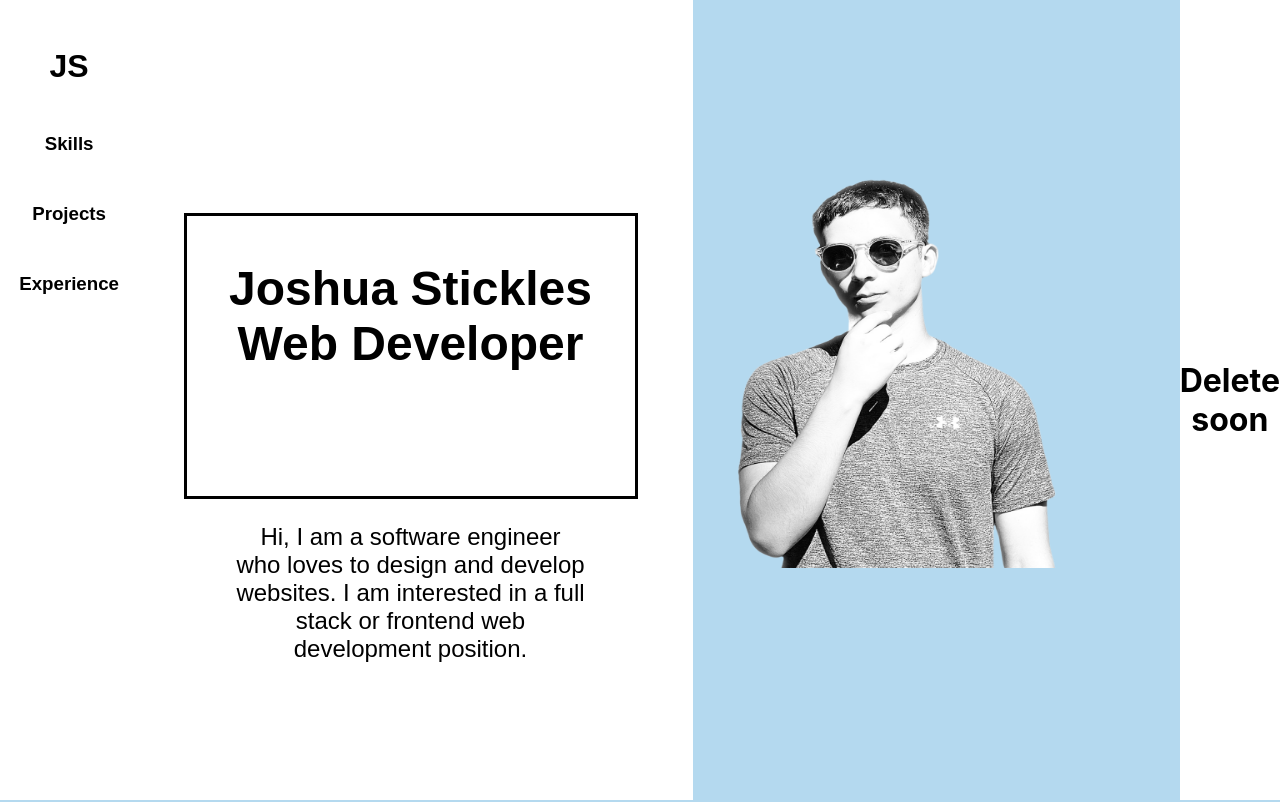
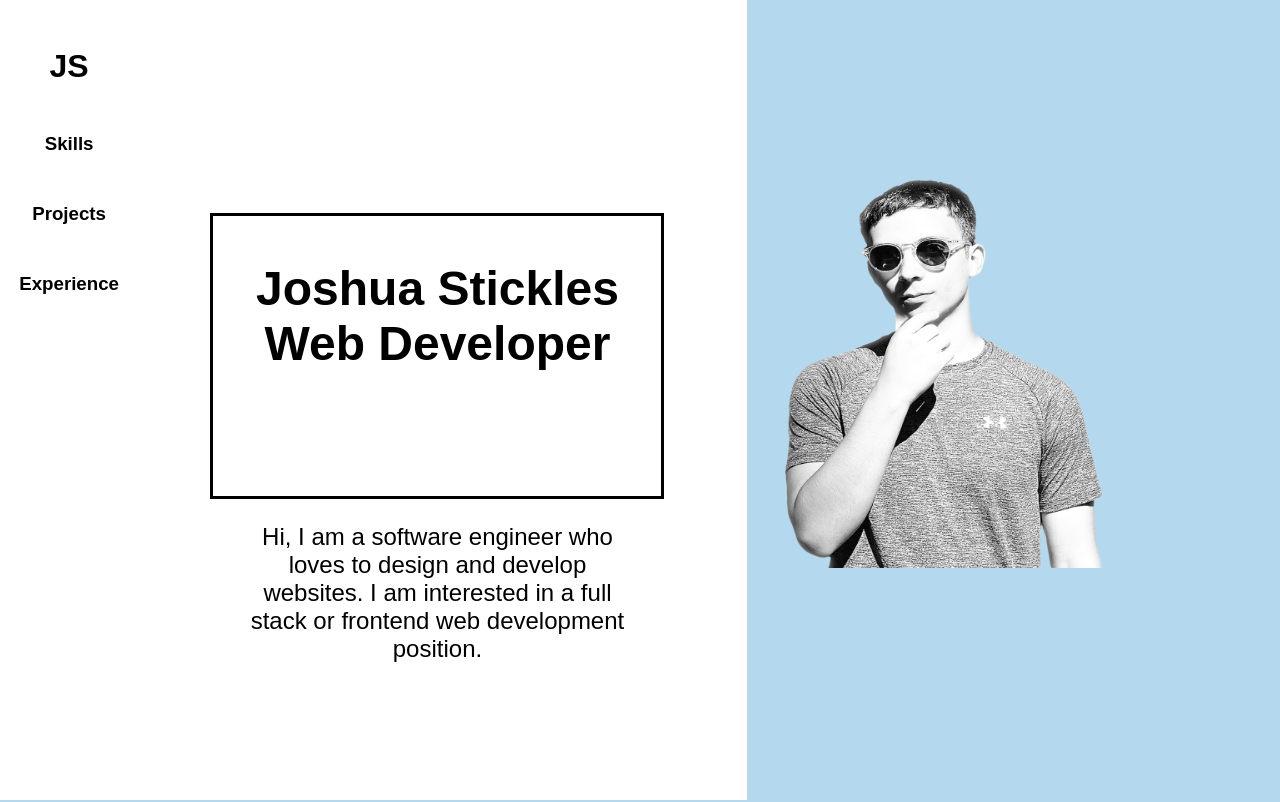
Before and after one commit to jstick2599/react-portfolio, a React (Create React App) app: page / in a window 1280 px wide. Shown: the top 802 px of the page. Built offline with nearby package versions, Linux system fonts and the light colour scheme; a web font is replaced by a local one.

Commit message:
deleted test div for Home.js

```diff
--- a/src/sections/home/Home.js
+++ b/src/sections/home/Home.js
@@ -40,7 +40,6 @@ const Home = forwardRef(({props, theme}, ref) => {
       <div className='color' style={colorStyle}>
         <img align="left" src={selfie}  alt="My Portrait" className='selfie'/>
       </div>
-      <h1>Delete soon</h1>
     </div>
   );
 
```
